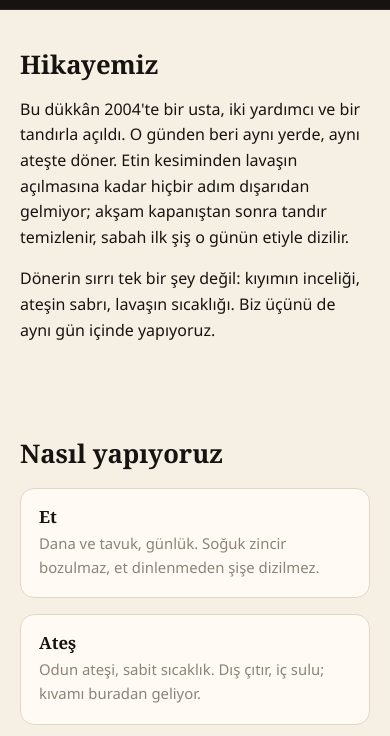
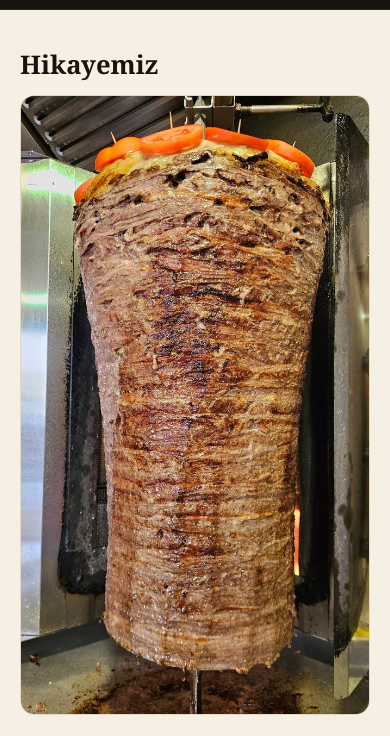
Before and after one commit to bahattinercan/doner-website, a plain HTML site: page about.html in a window 390 px wide. Shown: the part 54-790 px from the top of the page. Drawn offline with Linux system fonts and the light colour scheme.

Commit message:
feat: hero ve hikâye bölümüne gerçek tandır döner fotoğrafı
- assets/doner-photo.jpg: 640x1137 progressive JPEG (mozjpeg q75, ~172 KB)
- index.html hero'daki SVG illüstrasyon gerçek fotoğrafla değiştirildi
- about.html "Hikayemiz" bölümüne story grid + fotoğraf eklendi
- styles.css: hero/story görsellerine height:auto eklendi; HTML width/height
  attribute'ları presentasyon olarak kullanıldığı için görsel 320x1137 gibi
  bozuk oranla basılıyordu (hero 1100px'e şişiyordu)

```diff
--- a/about.html
+++ b/about.html
@@ -30,6 +30,9 @@
 
 <section class="section wrap">
   <h2>Hikayemiz</h2>
+  <div class="story">
+    <img class="story-img" src="assets/doner-photo.jpg" alt="Ocakta dönen tandır dana döner" width="640" height="1137">
+    <div>
   <p>
   Bu dükkân 2004'te bir usta, iki yardımcı ve bir tandırla açıldı. O günden beri
   aynı yerde, aynı ateşte döner. Etin kesiminden lavaşın açılmasına kadar hiçbir
@@ -40,6 +43,8 @@
   Dönerin sırrı tek bir şey değil: kıyımın inceliği, ateşin sabrı, lavaşın
   sıcaklığı. Biz üçünü de aynı gün içinde yapıyoruz.
   </p>
+  </div>
+  </div>
 </section>
 
 <section class="section wrap">
--- a/styles.css
+++ b/styles.css
@@ -199,7 +199,12 @@ a { color: inherit; }
   place-items: center;
 }
 .hero-art img,
-.hero-art svg { width: 100%; max-width: 320px; }
+.hero-art svg { width: 100%; max-width: 320px; height: auto; }
+.hero-art img {
+  border-radius: 18px;
+  border: 1px solid rgba(233, 178, 85, .35);
+  box-shadow: 0 18px 40px rgba(0, 0, 0, .45);
+}
 
 /* ---------------- vitrin / kartlar ---------------- */
 
@@ -336,6 +341,24 @@ a { color: inherit; }
   font-weight: 600;
 }
 
+/* ---------------- hikâye fotoğrafı ---------------- */
+
+.story {
+  display: grid;
+  grid-template-columns: 260px 1fr;
+  gap: 24px;
+  align-items: start;
+  margin-top: 14px;
+}
+.story-img {
+  width: 100%;
+  max-width: 260px;
+  height: auto;
+  border-radius: var(--radius);
+  border: 1px solid var(--line);
+  background: var(--paper);
+}
+
 /* ---------------- bilgi / iletişim ---------------- */
 
 .info-grid {
@@ -388,6 +411,8 @@ footer a { text-decoration: none; }
 
 @media (max-width: 640px) {
   .burger { display: inline-block; }
+  .story { grid-template-columns: 1fr; }
+  .story-img { max-width: 100%; }
   .nav-links {
     display: none;
     flex-direction: column;
```
Also changed, not shown: index.html (+1 -1 lines), assets/doner-photo.jpg (added).
